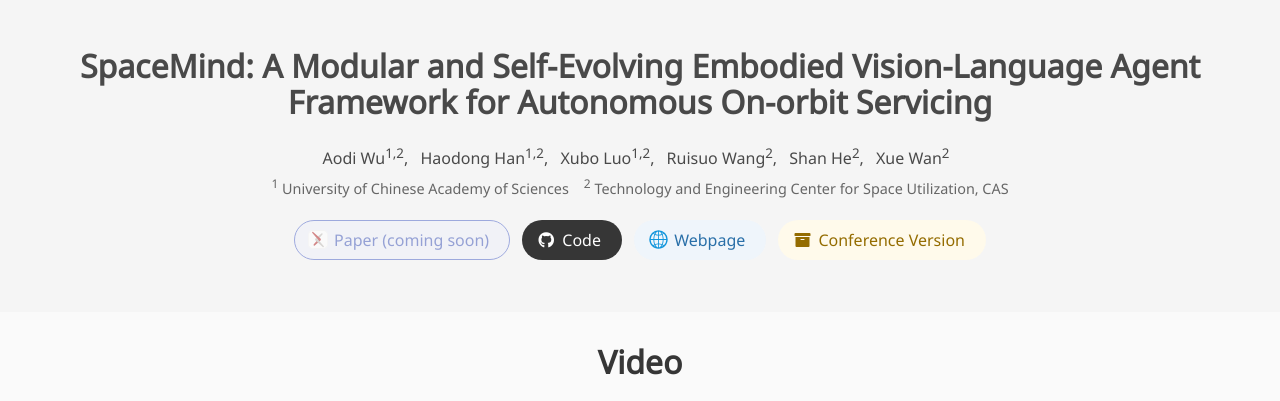
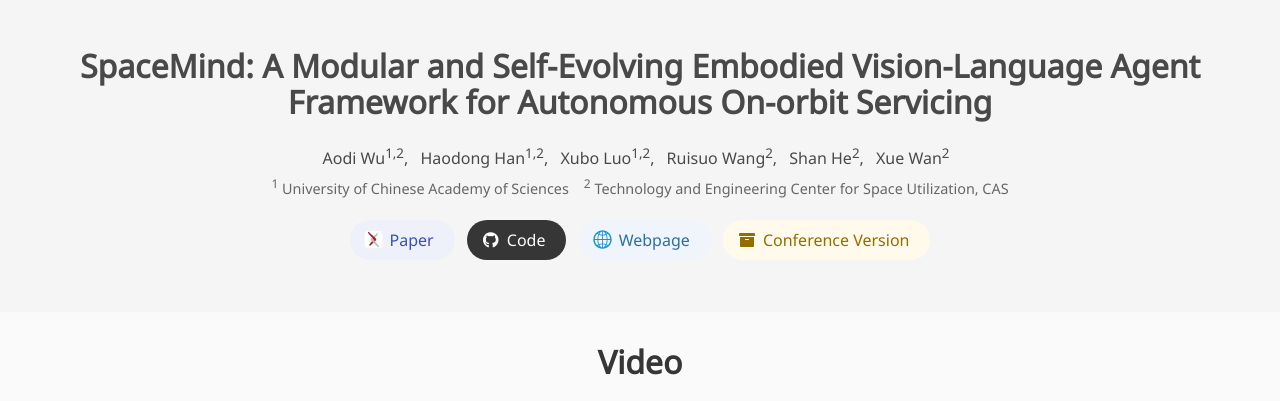
Before and after one commit to wuaodi/SpaceMind, a plain HTML site: page index.html in a window 1280 px wide. Shown: the top 401 px of the page. Drawn offline with nearby package versions, Linux system fonts and the light colour scheme; some icons are missing; a web font is replaced by a local one.

Commit message:
Update paper link to arXiv

```diff
--- a/index.html
+++ b/index.html
@@ -151,9 +151,9 @@
       </div>
 
       <div class="publication-links" style="margin-top: 1rem;">
-        <a class="button is-rounded is-link is-light" disabled>
+        <a class="button is-rounded is-link is-light" href="https://arxiv.org/abs/2604.14399">
           <span class="icon"><img src="static/icon/arxiv.svg" alt="arXiv" style="height:1.2em;"></span>
-          <span>Paper (coming soon)</span>
+          <span>Paper</span>
         </a>
         <a class="button is-rounded is-dark" href="https://github.com/wuaodi/SpaceMind">
           <span class="icon"><i class="fab fa-github"></i></span>
```
